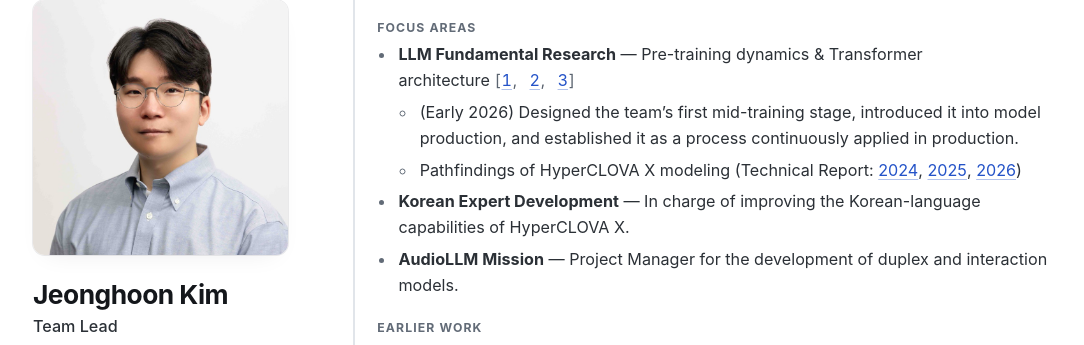
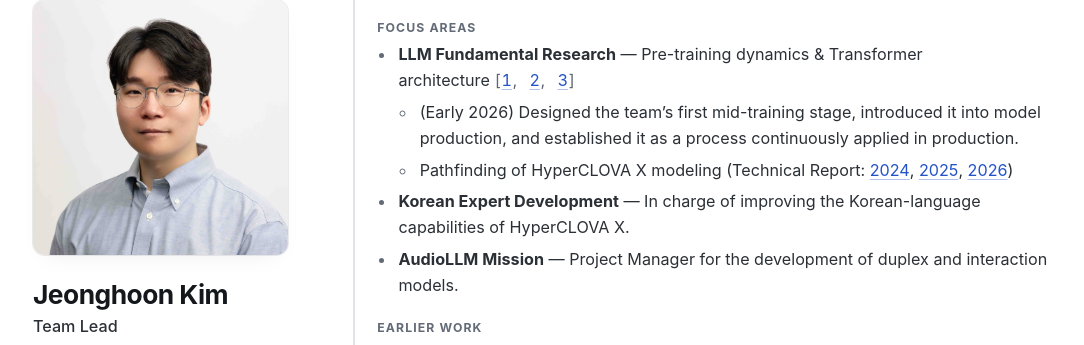
Before and after one commit to penpaperkeycode/penpaperkeycode.github.io, a Jekyll site: the page built from _pages/about.md, in a window 1280 px wide and 900 px high, scrolled down 446 px. Shown: the part 100-445 px from the top of the window, without its empty margins (97-1181 px from the left). Built offline with Jekyll 4.4.1, drawn with Linux system fonts in a browser that asks for light colours; some web fonts are replaced.

Commit message:
Fix wording: Pathfinding of HyperCLOVA X modeling
Co-Authored-By: Claude Opus 5.5 <noreply@anthropic.com>

```diff
--- a/_data/experience.yml
+++ b/_data/experience.yml
@@ -64,7 +64,7 @@
       papers: [unigram_lens, peri_ln, vocab_imbalance]
       sub:
         - "(Early 2026) Designed the team's first mid-training stage, introduced it into model production, and established it as a process continuously applied in production."
-        - "Pathfindings of HyperCLOVA X modeling (Technical Report: [2024](https://arxiv.org/abs/2404.01954), [2025](https://arxiv.org/abs/2506.22403), [2026](https://arxiv.org/abs/2601.01792))"
+        - "Pathfinding of HyperCLOVA X modeling (Technical Report: [2024](https://arxiv.org/abs/2404.01954), [2025](https://arxiv.org/abs/2506.22403), [2026](https://arxiv.org/abs/2601.01792))"
     - "**Korean Expert Development** — In charge of improving the Korean-language capabilities of HyperCLOVA X."
     - "**AudioLLM Mission** — Project Manager for the development of duplex and interaction models."
   earlier:
```
